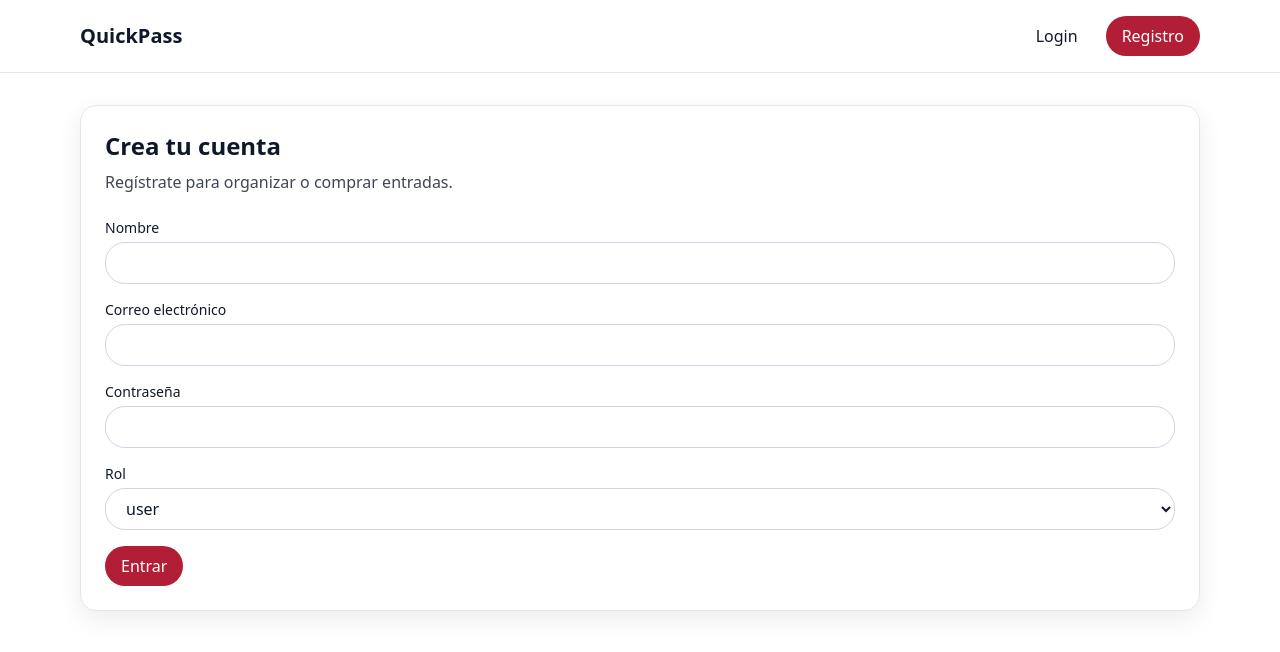
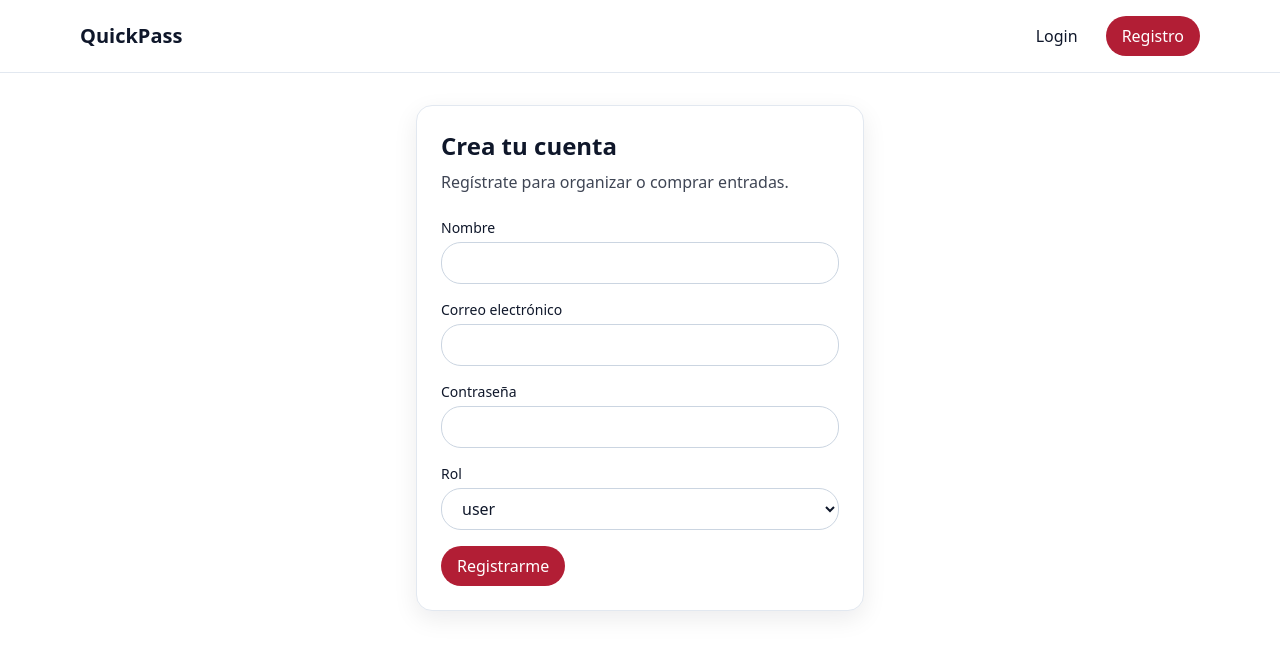
Before and after one commit to carocervera123/mini-enevntbrite-fronted, a React (Vite) app: page /register in a window 1280 px wide. Shown: the top 652 px of the page. Built offline with nearby package versions, Linux system fonts and the light colour scheme; no server answers.

Commit message:
update Register.jsx

```diff
--- a/src/pages/Register.jsx
+++ b/src/pages/Register.jsx
@@ -1,30 +1,31 @@
-import { useState } from "react"
-import { useLocation, useNavigate, link } from "react-router-dom"
-import Button from "../components/Button"
-import Card from "../components/Card"
-import useAuth from "../hooks/useAuth"
+import { useState } from 'react'
+import { useNavigate } from 'react-router-dom'
+import Card from '../components/Card'
+import Button from '../components/Button'
+import useAuth from '../hooks/useAuth'
 
 export default function Register() {
     const [form, setForm] = useState({ name: '', email: '', password: '', role: '' })
     const [loading, setLoading] = useState(false)
     const [error, setError] = useState(null)
+    const navigate = useNavigate()
     const { register } = useAuth()
-    const navigate = useNavigate()
 
     const onChange = (e) => setForm({ ...form, [e.target.name]: e.target.value })
+
 
     const onSubmit = async (e) => {
         e.preventDefault()
         setLoading(true); setError(null)
         try {
-            await register(form);
+            await register(form)
             navigate('/events', { replace: true })
-        } catch (err) { setError(err?.message || 'No se pudo iniciar sesión.') }
+        } catch (err) { setError(err.message) }
         finally { setLoading(false) }
     }
 
     return (
-        <div className="mas-w-md mx-auto">
+        <div className="max-w-md mx-auto">
             <Card>
                 <h1 className="text-2xl font-semibold mb-2">Crea tu cuenta</h1>
                 <p className="opacity-80 mb-6">Regístrate para organizar o comprar entradas.</p>
@@ -52,7 +53,7 @@ export default function Register() {
                         </select>
                     </div>
                     {error && <p className="text-red-600 text-sm">{error}</p>}
-                    <Button disabled={loading}>{loading ? 'Creando...' : 'Entrar'}</Button>
+                    <Button disabled={loading}>{loading ? 'Creando...' : 'Registrarme'}</Button>
                 </form>
             </Card>
         </div>
```
